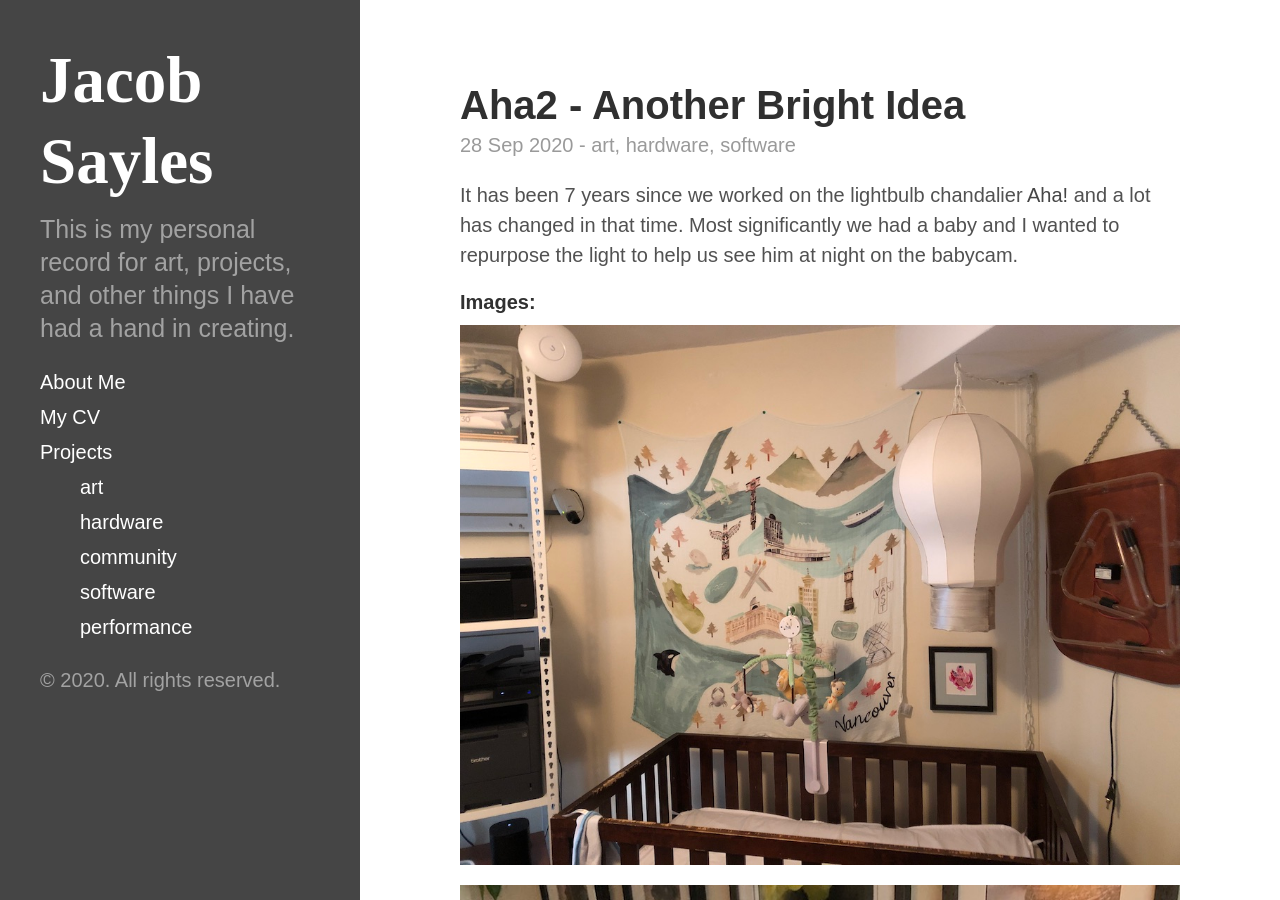
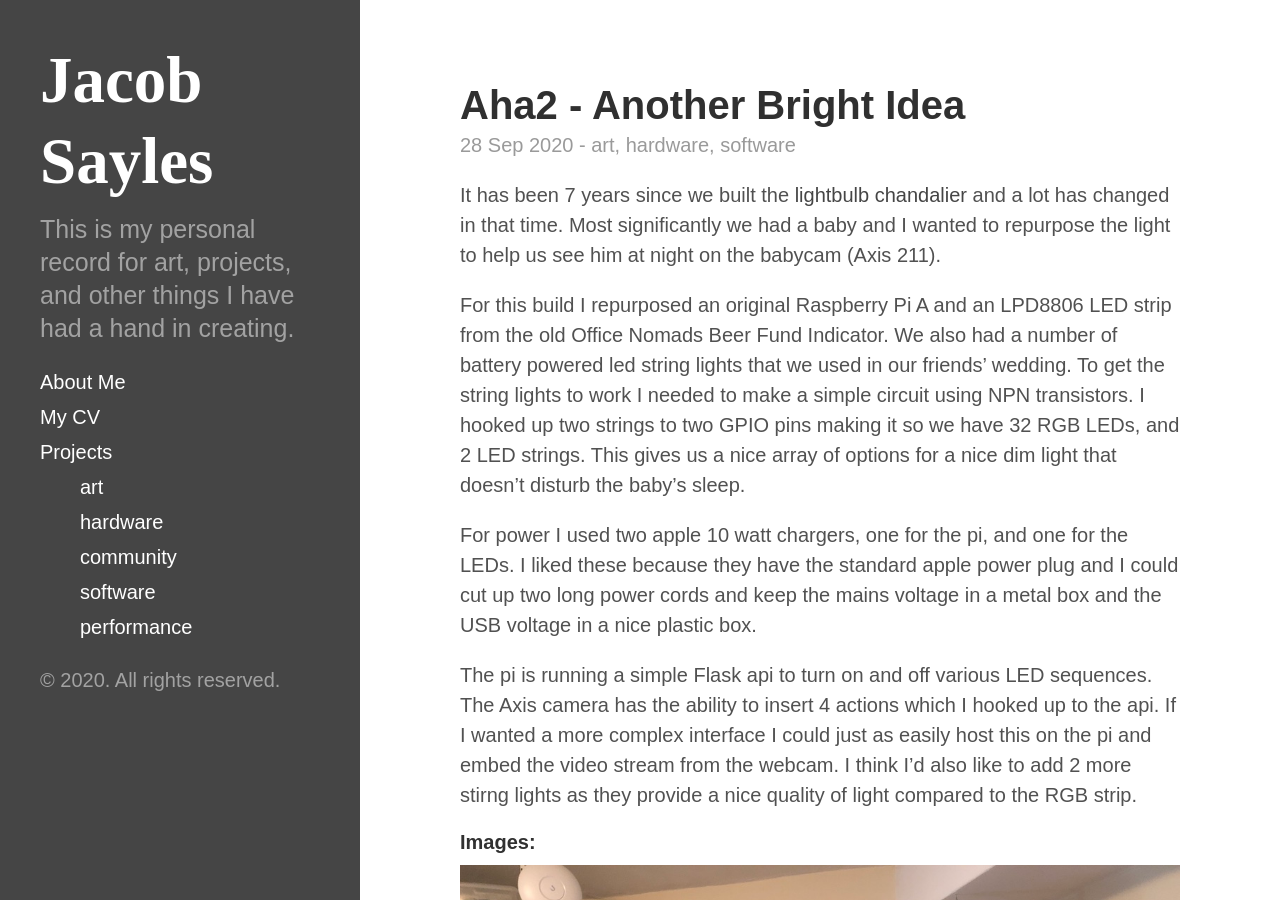
Before and after one commit to jsayles/jsayles.github.io, a Jekyll site: the page built from _posts/2020-09-28-aha2.md, in a window 1280 px wide and 900 px high. Built offline with Jekyll 4.4.1, drawn with Linux system fonts in a browser that asks for light colours; some web fonts are replaced.

Commit message:
updated text for full story

```diff
--- a/_posts/2020-09-28-aha2.md
+++ b/_posts/2020-09-28-aha2.md
@@ -16,13 +16,32 @@ images:
 
 links:
   - Source Code: https://github.com/jsayles/lightpi
+  - LED Strip:  https://www.adafruit.com/product/306
 
 see-also:
   - 2013-12-02-aha-chandelier
 
 ---
 
-It has been 7 years since we worked on the lightbulb chandalier
-[Aha!](/2013/12/02/aha-chandelier/) and a lot has changed in that time.  Most
-significantly we had a baby and I wanted to repurpose the light to help us
-see him at night on the babycam.
+It has been 7 years since we built the [lightbulb chandalier](/2013/12/02/aha-chandelier/)
+and a lot has changed in that time.  Most significantly we had a baby and I
+wanted to repurpose the light to help us see him at night on the babycam (Axis 211).
+
+For this build I repurposed an original Raspberry Pi A and an LPD8806 LED strip
+from the old Office Nomads Beer Fund Indicator.  We also had a number of battery
+powered led string lights that we used in our friends' wedding. To get the string
+lights to work I needed to make a simple circuit using NPN transistors.  I
+hooked up two strings to two GPIO pins making it so we have 32 RGB LEDs, and
+2 LED strings. This gives us a nice array
+of options for a nice dim light that doesn't disturb the baby's sleep.
+
+For power I used two apple 10 watt chargers, one for the pi, and one for the LEDs.
+I liked these because they have the standard apple power plug and I could cut up
+two long power cords and keep the mains voltage in a metal box and the USB voltage
+in a nice plastic box.
+
+The pi is running a simple Flask api to turn on and off various LED sequences.
+The Axis camera has the ability to insert 4 actions which I hooked up to the api.
+If I wanted a more complex interface I could just as easily host this on the pi
+and embed the video stream from the webcam. I think I'd also like to add 2 more
+stirng lights as they provide a nice quality of light compared to the RGB strip.
```
